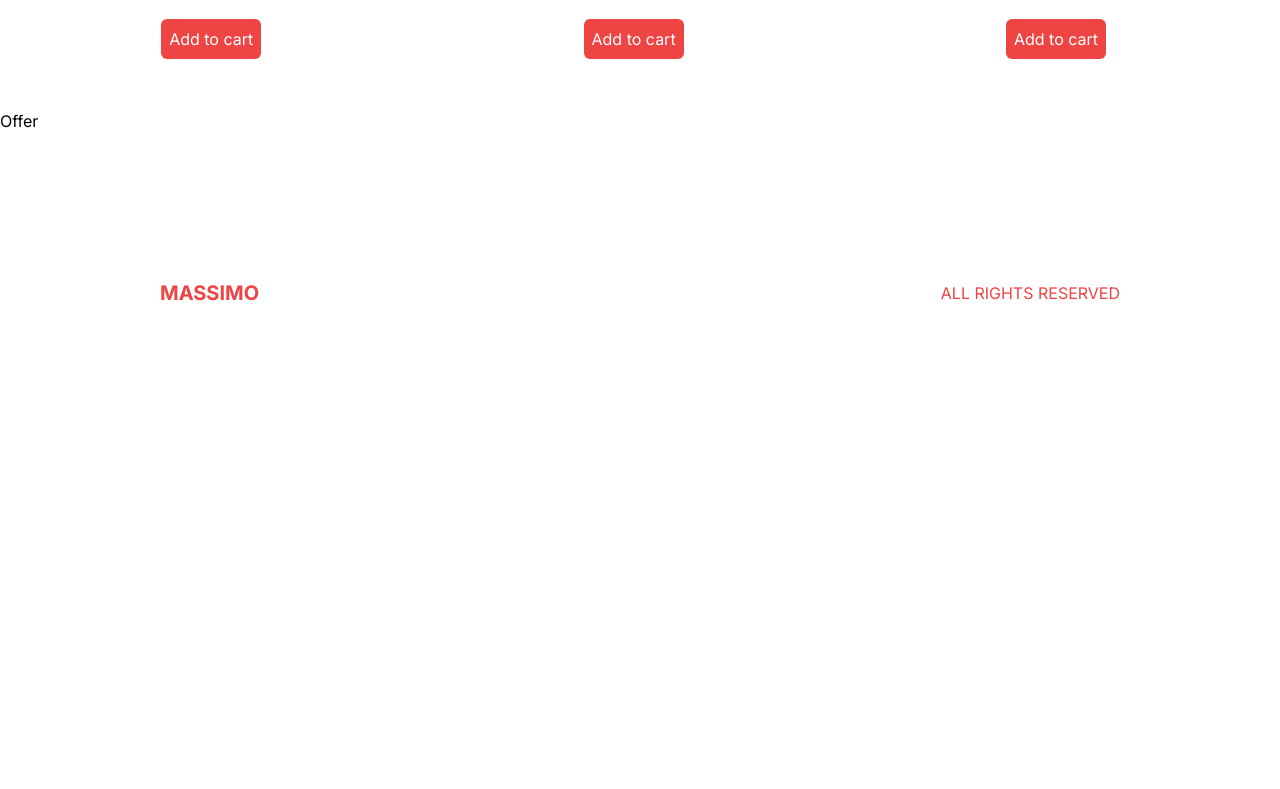
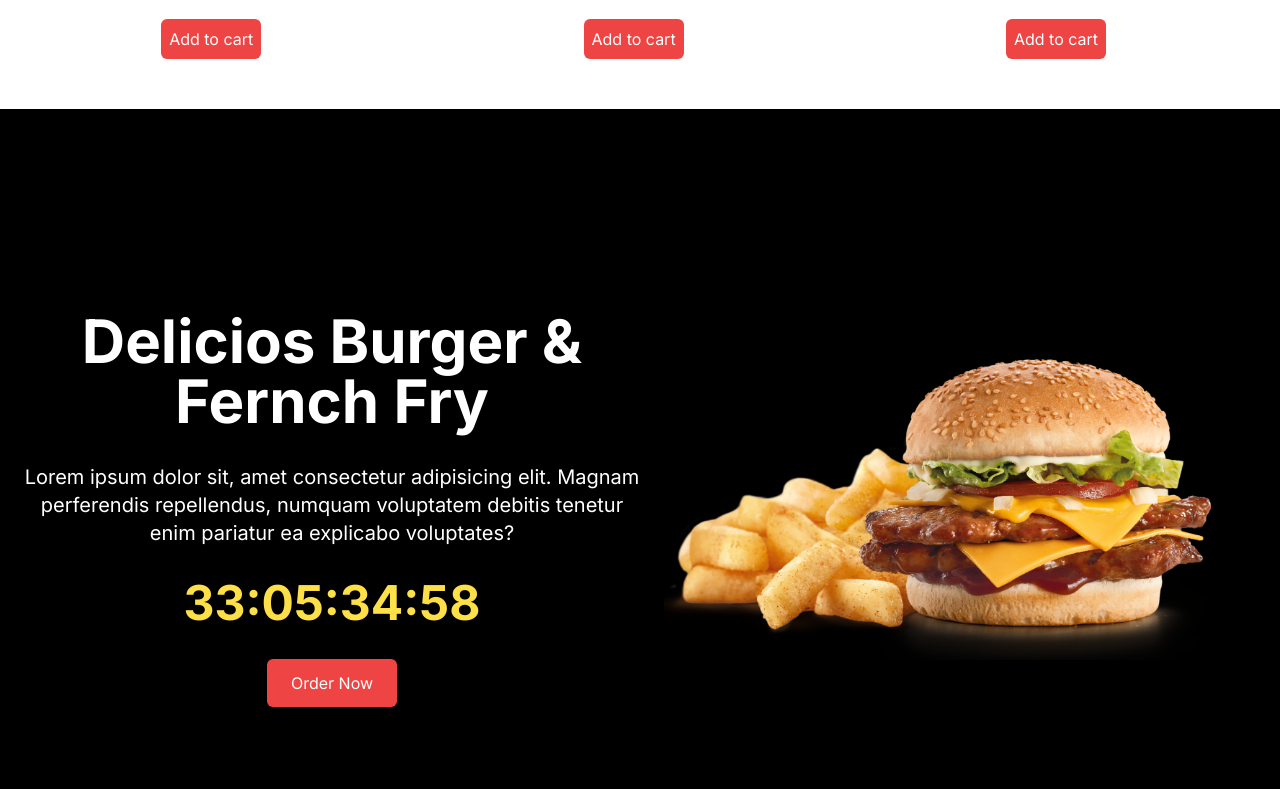
Before and after one commit to minhaj-boop/restaurant, a Next.js app: page / in a window 1280 px wide. Shown: the part 1411-2200 px from the top of the page. Before the commit the page ends 1864 px from the top, so only its background shows below. Built offline with nearby package versions, Linux system fonts and the light colour scheme.

Commit message:
countdown

```diff
--- /dev/null
+++ b/src/components/CountDown.tsx
@@ -0,0 +1,17 @@
+"use client";
+
+import React from "react";
+import Countdown from "react-countdown";
+
+const endingDate = new Date("2024-01-01");
+
+const CountDown = () => {
+  return (
+    <Countdown
+      className="font-bold text-5xl text-yellow-300"
+      date={endingDate}
+    />
+  );
+};
+
+export default CountDown;
--- a/src/components/Offer.tsx
+++ b/src/components/Offer.tsx
@@ -1,7 +1,31 @@
+import Image from "next/image";
 import React from "react";
+import CountDown from "./CountDown";
 
 const Offer = () => {
-  return <div>Offer</div>;
+  return (
+    <div className="bg-black h-screen flex flex-col md:flex-row">
+      {/* TEXT CONTAINER */}
+      <div className="flex-1 flex flex-col justify-center items-center text-center gap-8 p-6">
+        <h1 className=" text-white text-5xl font-bold xl:text-6xl">
+          Delicios Burger & Fernch Fry
+        </h1>
+        <p className="text-white xl:text-xl">
+          Lorem ipsum dolor sit, amet consectetur adipisicing elit. Magnam
+          perferendis repellendus, numquam voluptatem debitis tenetur enim
+          pariatur ea explicabo voluptates?
+        </p>
+        <CountDown />
+        <button className="bg-red-500 text-white rounded-md py-3 px-6">
+          Order Now
+        </button>
+      </div>
+      {/* IMAGE CONTAINER */}
+      <div className="relative flex-1 w-full">
+        <Image src="/offerProduct.png" alt="" fill className="object-contain" />
+      </div>
+    </div>
+  );
 };
 
 export default Offer;
```
Also changed, not shown: package.json (+6 -5 lines), 1 other file (tests, documents, lock files or other folders).
